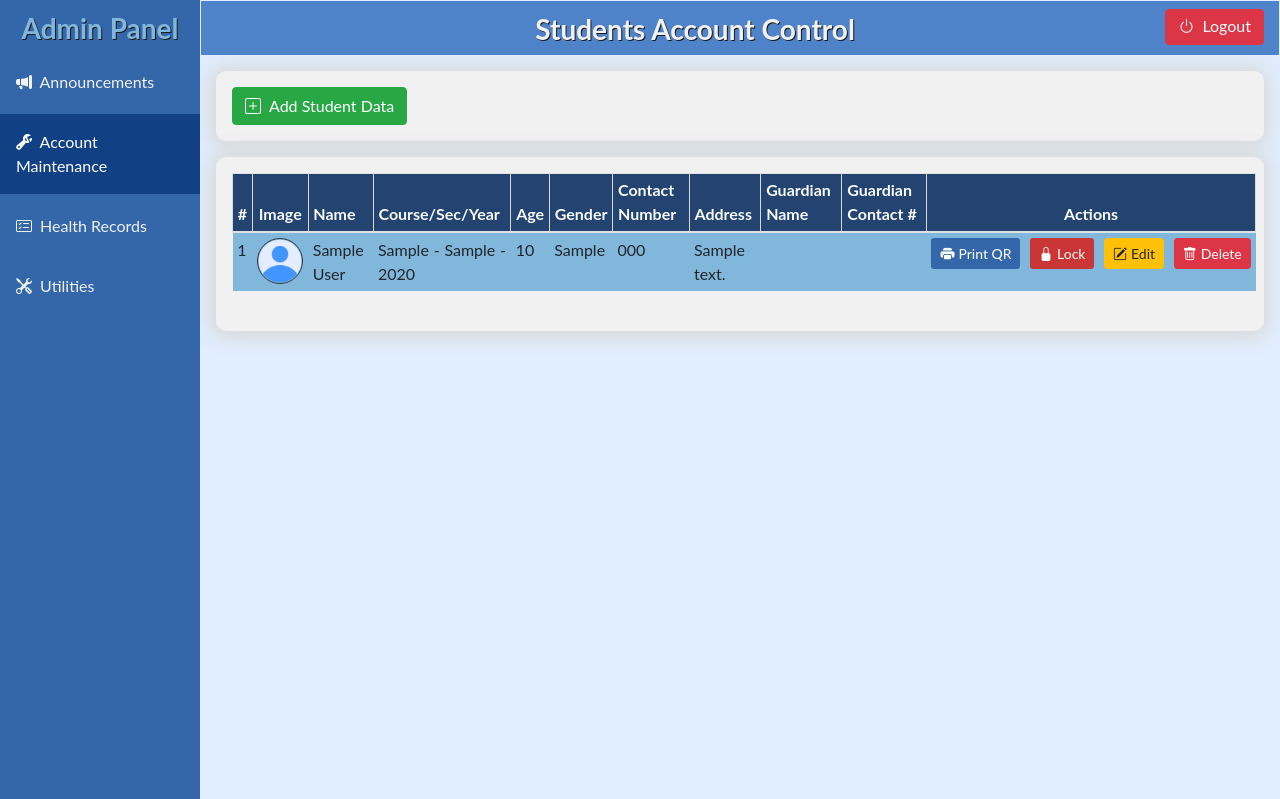
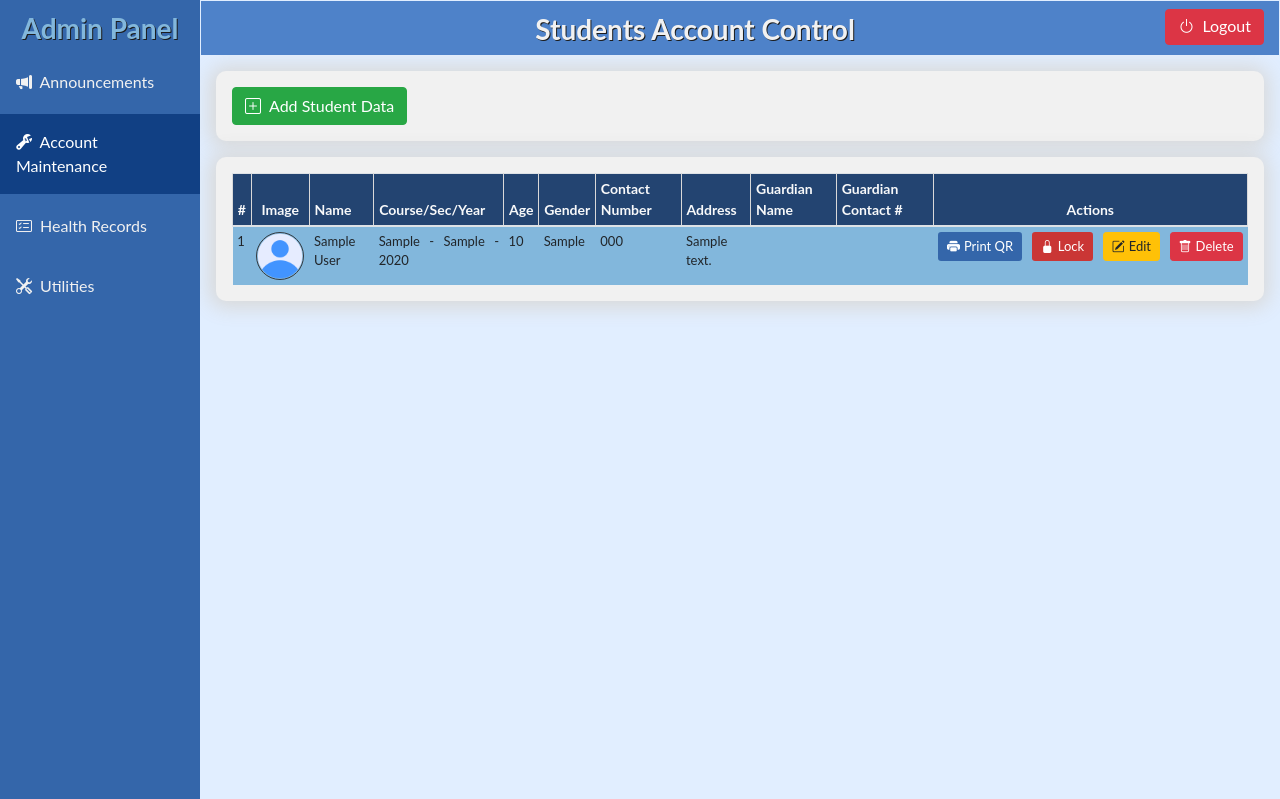
Before and after one commit to changco0987/QrApp, a PHP site: page /admin/admin_students.php in a window 1280 px wide. Shown: the top 799 px of the page. Run offline with PHP 8.4, Linux system fonts and the light colour scheme; the visitor is signed in with stand-in values (Sample User, id 1); tables that the repository leaves empty or names only in its code hold one stand-in row (values such as "Sample post"); data that the repository does not hold is empty; some libraries are stand-ins or nearby versions.

Commit message:
fixed, admin_student table size

```diff
--- a/admin/admin_students.php
+++ b/admin/admin_students.php
@@ -176,7 +176,12 @@ label{
 
 th{
   border: 1px solid #d9d9d9;
+  font-size: 14px;
 }
+td{
+  font-size: 13px;
+}
+
 </style>
 
 <script>
@@ -300,12 +305,12 @@ th{
   </div>
 
   <!--Table row-->
-  <div class="row my-3 no-gutters" style="background-color:#F1F1F1; border-radius: 10px; box-shadow: -1px 1px 20px 6px #d9d9d9;">
-    <div class="col-sm-12 col-xs-12 col-md-12 col-lg-12 col-xl-12 pl-3 pr-2 my-2 py-2">
+  <div class="row my-3 no-gutters mx-auto" style="background-color:#F1F1F1; border-radius: 10px; box-shadow: -1px 1px 20px 6px #d9d9d9;">
+    <div class="col-sm-12 col-xs-12 col-md-12 col-lg-12 col-xl-12 pl-3 pr-3 my-2 py-2">
 
       <div class="table-wrapper-scroll-y my-custom-scrollbar">
         <table class="table table-striped table-hover table-sm text-justify mb-0" style="border-radius: 10px;" id="1">
-          <caption id="tbCaption"></caption>
+          <!--caption id="tbCaption"></caption-->
           <thead class="text-light" style="background-color:#234471 ;">
               <tr>
                   <th scope="col">#</th>
@@ -363,7 +368,7 @@ th{
 
                             <!--Print QR Button-->
                             <td id="<?php echo $row['id'];?>">
-                              <button type="button" class="btn btn-sm d-flex justify-content-start" style="background-color:#3466AA; color:white;" id="<?php echo $convertedQRData;?>" onclick="generateQRCode(this.id); window.print();"><i class="bi bi-printer-fill mr-1"></i>Print QR</button>
+                              <button type="button" class="btn btn-sm d-flex justify-content-start" style="background-color:#3466AA; color:white; font-size: 13px;" id="<?php echo $convertedQRData;?>" onclick="generateQRCode(this.id); window.print();"><i class="bi bi-printer-fill mr-1"></i>Print QR</button>
                             </td>
 
 
@@ -377,7 +382,7 @@ th{
                                     <form action="../controller/studentStat.php" method="POST" enctype="multipart/form-data">
                                       <input type="hidden" name="idTb" id="<?php echo 'status1IdTb'.$row['id'];?>" value="<?php echo $row['id'];?>">
                                       <input type="hidden" name="statusTb" id="<?php echo 'status1Tb'.$row['id']?>" value="locked">
-                                      <button type="submit" class="btn btn-sm d-flex justify-content-start " style="background-color: #ca3635; color: white;"><i class="bi bi-lock-fill mr-1"></i>Lock</button>
+                                      <button type="submit" class="btn btn-sm d-flex justify-content-start " style="background-color: #ca3635; color: white; font-size: 13px;"><i class="bi bi-lock-fill mr-1"></i>Lock</button>
                                     </form>
                                   </td>
 
@@ -391,7 +396,7 @@ th{
                                     <form action="../controller/studentStat.php" method="POST" enctype="multipart/form-data">
                                       <input type="hidden" name="idTb" id="<?php echo 'status2IdTb'.$row['id'];?>" value="<?php echo $row['id'];?>">
                                       <input type="hidden" name="statusTb" id="<?php echo 'status2Tb'.$row['id']?>" value="unlocked">
-                                      <button type="submit" class="btn btn-sm d-flex justify-content-start btn-success"><i class="bi bi-unlock-fill mr-1"></i>Unlock</button>
+                                      <button type="submit" class="btn btn-sm d-flex justify-content-start btn-success" style="font-size: 13px;"><i class="bi bi-unlock-fill mr-1"></i>Unlock</button>
                                     </form>
                                   </td>
                                 <?php
@@ -401,8 +406,8 @@ th{
                             <!--Edit Button-->
                             <td id="<?php echo $row['id'];?>">
                               <form action="../admin/editStudent.php" method="POST" enctype="multipart/form-data">
-                                      <input type="hidden" name="idTb" id="<?php echo 'editIdTb'.$row['id'];?>" value="<?php echo $row['id'];?>">
-                                <button type="submit" class="btn btn-sm d-flex justify-content-start btn-warning" name="submitEdit"><i class="bi bi-pencil-square mr-1"></i>Edit</button>
+                                <input type="hidden" name="idTb" id="<?php echo 'editIdTb'.$row['id'];?>" value="<?php echo $row['id'];?>">
+                                <button type="submit" class="btn btn-sm d-flex justify-content-start btn-warning" name="submitEdit" style="font-size: 13px;"><i class="bi bi-pencil-square mr-1"></i>Edit</button>
                               </form>
                             </td>
 
@@ -410,7 +415,7 @@ th{
                             <td id="<?php echo $row['id'];?>">
                               <form action="../controller/deleteStudent.php" method="POST" enctype="multipart/form-data">
                                 <input type="hidden" name="idTb" id="<?php echo 'deleteIdTb'.$row['id'];?>" value="<?php echo $row['id'];?>">
-                                <button type="submit" class="btn btn-sm d-flex justify-content-start btn-danger"><i class="bi bi-trash mr-1"></i>Delete</button>
+                                <button type="submit" class="btn btn-sm d-flex justify-content-start btn-danger" style="font-size: 13px;"><i class="bi bi-trash mr-1"></i>Delete</button>
                               </form>
                             </td>
                         </tr>
--- a/admin/dashboardEnrollment.php
+++ b/admin/dashboardEnrollment.php
@@ -56,8 +56,8 @@
 
     <!--script src="https://code.jquery.com/jquery-1.8.3.min.js"></script-->
     <!--My CSS and JS-->
-    <!--link type="text/css" rel="stylesheet" href="../css/index.css"/>
-    <script src="javascript/linked.js"></script-->
+    <!--link type="text/css" rel="stylesheet" href="../css/index.css"/-->
+    <script src="../javascript/linked.js"></script>
     <!-- Custom fonts for this template-->
     <link rel="icon" href="../asset/qr.png">
     <title>Admin Dashboard</title>
--- a/admin/dashboardExam.php
+++ b/admin/dashboardExam.php
@@ -56,8 +56,8 @@
 
     <!--script src="https://code.jquery.com/jquery-1.8.3.min.js"></script-->
     <!--My CSS and JS-->
-    <!--link type="text/css" rel="stylesheet" href="../css/index.css"/>
-    <script src="javascript/linked.js"></script-->
+    <!--link type="text/css" rel="stylesheet" href="../css/index.css"/-->
+    <script src="../javascript/linked.js"></script>
     <!-- Custom fonts for this template-->
     <link rel="icon" href="../asset/qr.png">
     <title>Admin Dashboard</title>
--- a/admin/dashboardHoliday.php
+++ b/admin/dashboardHoliday.php
@@ -56,8 +56,8 @@
 
     <!--script src="https://code.jquery.com/jquery-1.8.3.min.js"></script-->
     <!--My CSS and JS-->
-    <!--link type="text/css" rel="stylesheet" href="../css/index.css"/>
-    <script src="javascript/linked.js"></script-->
+    <!--link type="text/css" rel="stylesheet" href="../css/index.css"/-->
+    <script src="../javascript/linked.js"></script>
     <!-- Custom fonts for this template-->
     <link rel="icon" href="../asset/qr.png">
     <title>Admin Dashboard</title>
--- a/admin/editStudent.php
+++ b/admin/editStudent.php
@@ -110,7 +110,7 @@
                     <div class="mx-2 px-2" style="background-color: #f9f9f9; border-radius:10px;">
                       <div class="form-group">
                           <div class="row">
-                              <div class="col-sm-12 col-xs-12 col-md-6 col-lg-6">
+                              <div class="col-sm-12 col-xs-12 col-md-4 col-lg-4">
                                   <label class="d-flex align-items-start" for="fnameTb">First name</label>
                                   <input type="text" class="form-control no-border form-control-sm" id="fnameTb" name="fnameTb" placeholder="Ex. Marie" maxlength="50" required value="<?php echo $row['firstname'];?>">
                               </div>
@@ -118,7 +118,7 @@
                                   <label class="d-flex align-items-start" for="lnameTb">Middle name</label>
                                   <input type="text" class="form-control form-control-sm" id="mnameTb" name="mnameTb" placeholder="Ex. Jimenez" maxlength="50" required value="<?php echo $row['middlename'];?>">
                               </div>
-                              <div class="col-sm-12 col-xs-12 col-md-6 col-lg-6">
+                              <div class="col-sm-12 col-xs-12 col-md-4 col-lg-4">
                                   <label class="d-flex align-items-start" for="lnameTb">Last name</label>
                                   <input type="text" class="form-control form-control-sm" id="lnameTb" name="lnameTb" placeholder="Ex. Cruz" maxlength="50" required value="<?php echo $row['lastname'];?>">
                               </div>
--- a/controller/editStudent.php
+++ b/controller/editStudent.php
@@ -14,6 +14,7 @@
         $student->setId($_POST['idTb']);
         $student->setFirstname($_POST['fnameTb']);
         $student->setLastname($_POST['lnameTb']);
+        $student->setLastname($_POST['mnameTb']);
         $student->setGender($_POST['genderRb']);
         $student->setAge($_POST['ageTb']);
         $student->setAddress($_POST['addressTb']);
@@ -22,6 +23,8 @@
         $student->setCourse($_POST['courseTb']);
         $student->setSection($_POST['sectionTb']);
         $student->setYear($_POST['yearTb']);
+        $student->setGuardianName($_POST['guardianNameTb']);
+        $student->setGuardianNum($_POST['guardianNumTb']);
 
 
         if($_FILES['fileTb']['name']!="")
--- a/db/tb_student.php
+++ b/db/tb_student.php
@@ -36,8 +36,9 @@
         {
             $address = mysqli_real_escape_string($conn,$student->getAddress());
             mysqli_query($conn,"UPDATE studentstb set studentId = '".$student->getStudentId()."', firstname = '".$student->getFirstname()."', lastname = '".$student->getLastname().
-            "', course = '".$student->getCourse()."', section = '".$student->getSection()."', year = '".$student->getYear()."', age = ".$student->getAge().", gender = '".$student->getGender().
-            "', address = '".$address."', imageName = '".$student->getImageName()."' where id = ". $student->getId());
+            "', middlename = '".$student->getMiddlename()."', course = '".$student->getCourse()."', section = '".$student->getSection()."', year = '".$student->getYear().
+            "', age = ".$student->getAge().", gender = '".$student->getGender()."', address = '".$address."', imageName = '".$student->getImageName().
+            ", guardianName = '".$student->getGuardianName()."', guardianNum = '".$student->getGuardianNum()."' where id = ". $student->getId());
         }
     }
 
```
